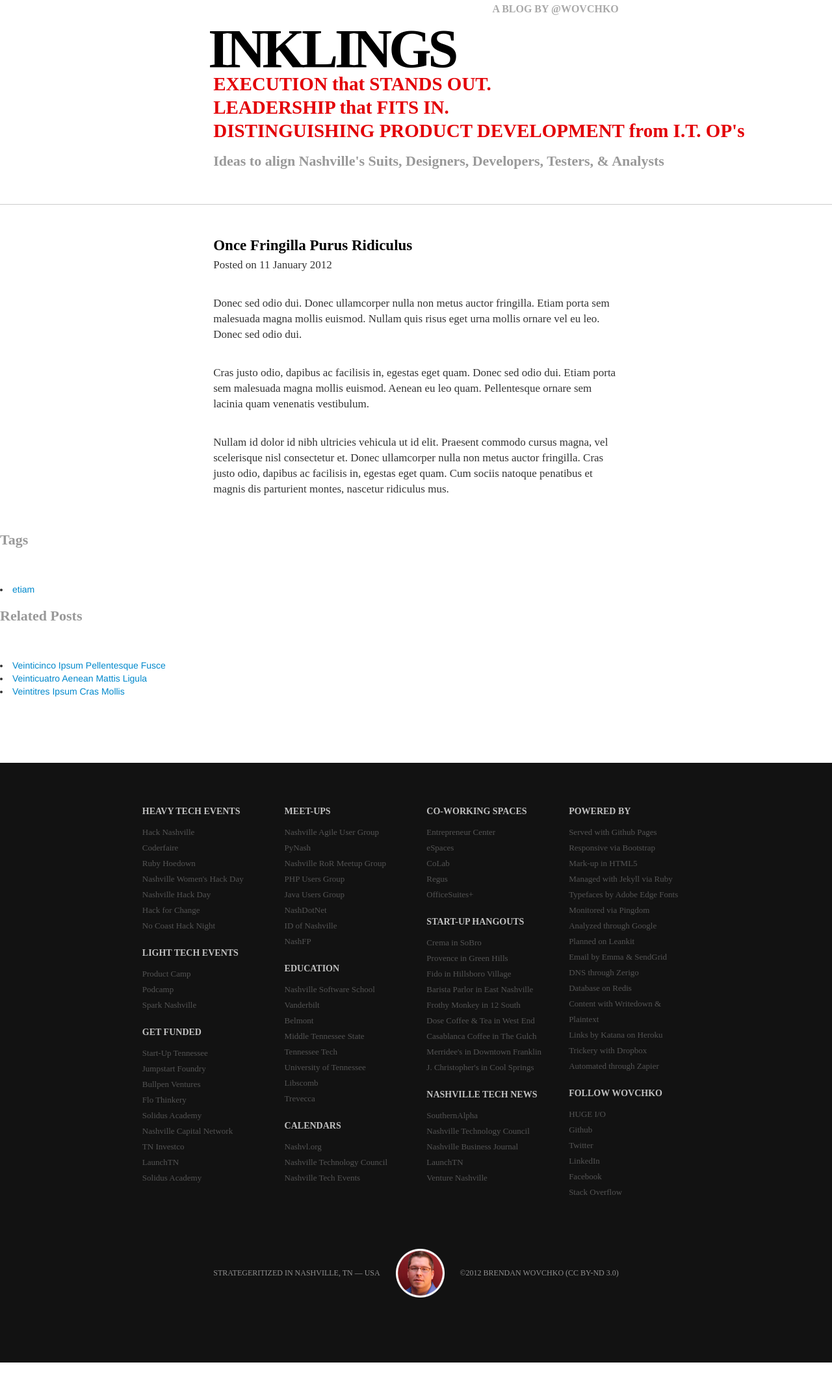
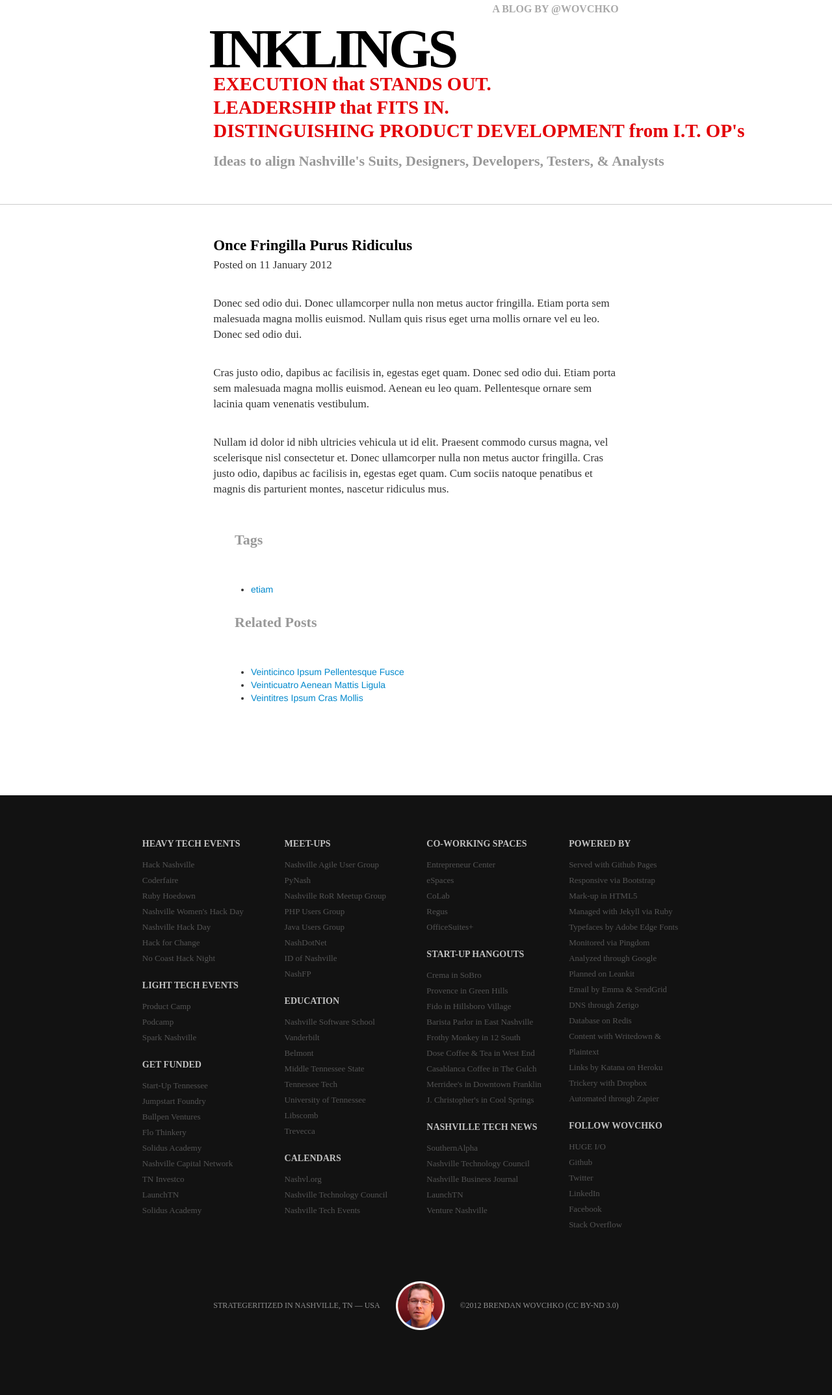
Before and after one commit to wovchko/inklings, a Jekyll site: the page built from _posts/2012-01-11-once-fringilla-purus-ridiculus.md, in a window 1280 px wide. Shown: the whole page at 65% size. Built offline with Jekyll 4.4.1, drawn with Linux system fonts in a browser that asks for light colours; Markdown is read by kramdown in place of the engine named in the settings; before the commit the page ends 2097 px from its top, so only the background shows below that.

Commit message:
Adding SEO features

```diff
--- a/_layouts/post.html
+++ b/_layouts/post.html
@@ -8,17 +8,23 @@ layout: index
          <p>{{ content }}</p>
        </div>
        <div class="span3"></div>
-     </div>
-
+       <div class="span6 offset3">
          {% if page.tags != empty %}
              <h4>Tags</h4>
+             <ul>
              {% for tag in page.tags %}
                <li><a href="/">{{ tag }}</a></li>
              {% endfor %}
+             </ul>
          {% endif %}
          {% if site.related_posts != empty %}
              <h4>Related Posts</h4>
+               <ul>
                {% for post in site.related_posts limit:3 %}
                <li><a href="{{ post.url }}">{{ post.title }}</a></li>
                {% endfor %}
+               </ul>
          {% endif %}
+       </div>
+       <div class="span3"></div>
+     </div>
```
Lines whose indentation alone changed are shown as unchanged.
